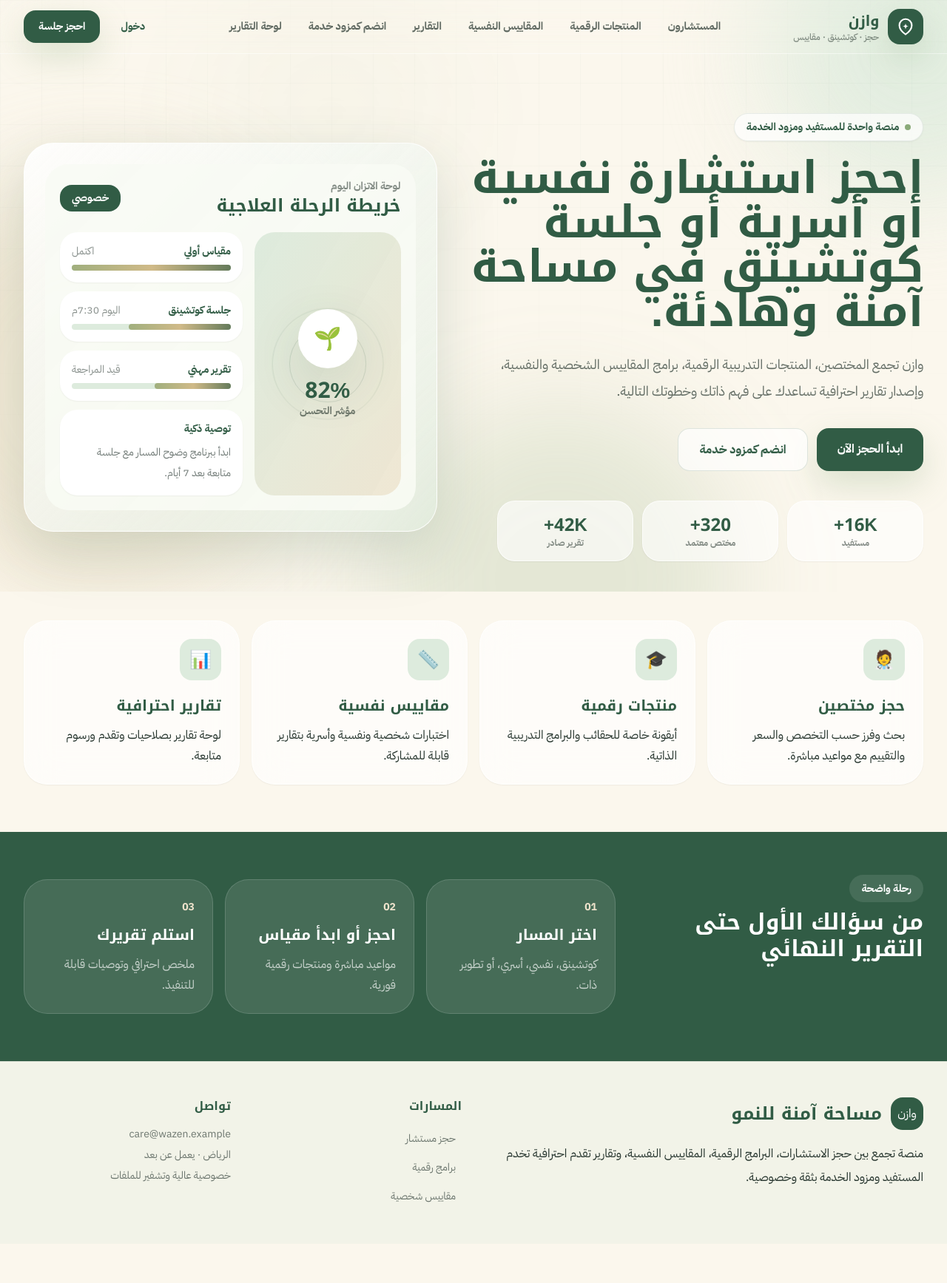
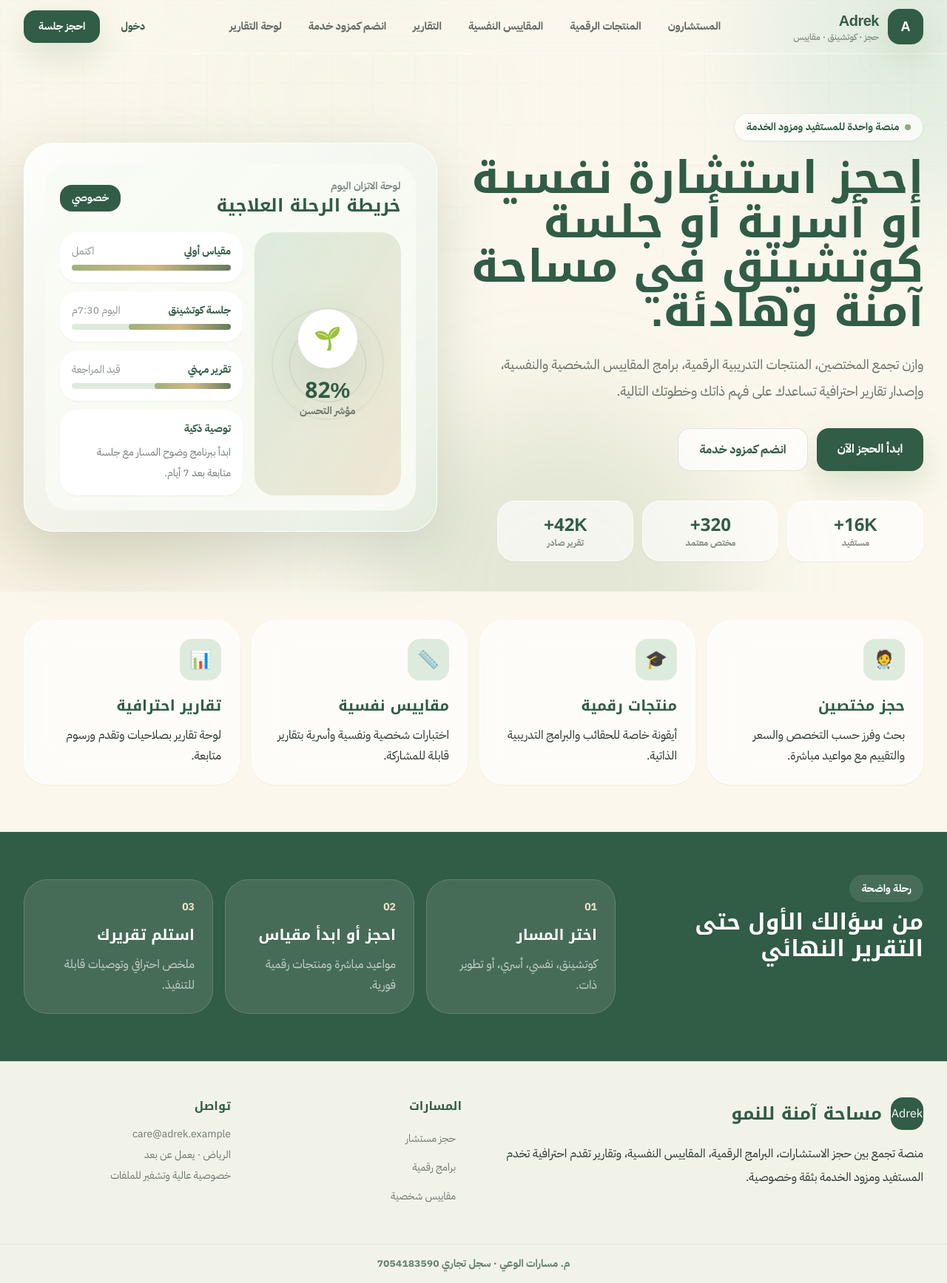
Before and after one commit to KarimWajihKMW/---------------------------1777632364093-y21vbxnl-mi1jg2, a plain HTML site: page index.html in a window 1280 px wide. Shown: the whole page at 74% size. Before the commit the page ends 1682 px from the top, so only its background shows below. Drawn offline with nearby package versions, Linux system fonts and the light colour scheme.

Commit message:
feat: تعديل الاسم المشروع الى Adrek ... وفي الاسفل م. مسارات ال...

```diff
--- a/index.html
+++ b/index.html
@@ -3,8 +3,8 @@
 <head>
     <meta charset="UTF-8">
     <meta name="viewport" content="width=device-width, initial-scale=1.0">
-    <meta name="description" content="منصة وازن لحجز جلسات الكوتشينق وتطوير الذات والإرشاد النفسي والأسري، مع منتجات تدريبية رقمية ومقاييس شخصية وتقارير احترافية.">
-    <title>وازن | منصة الاستشارات والكوتشينق</title>
+    <meta name="description" content="منصة Adrek لحجز جلسات الكوتشينق وتطوير الذات والإرشاد النفسي والأسري، مع منتجات تدريبية رقمية ومقاييس شخصية وتقارير احترافية.">
+    <title>Adrek | منصة الاستشارات والكوتشينق</title>
     <script src="https://cdn.tailwindcss.com"></script>
     <script>
       tailwind.config = {
@@ -48,10 +48,11 @@
         <nav class="mx-auto flex max-w-7xl items-center justify-between px-4 py-3 sm:px-6 lg:px-8" aria-label="التنقل الرئيسي">
             <a href="/" data-route="/" class="group flex items-center gap-3 rounded-2xl focus:outline-none focus:ring-4 focus:ring-sage/30">
                 <span class="relative flex h-12 w-12 items-center justify-center overflow-hidden rounded-2xl bg-moss text-white shadow-leaf transition duration-300 group-hover:scale-105">
-                    <svg class="h-7 w-7" viewBox="0 0 24 24" fill="none" aria-hidden="true"><path d="M12 21c4.8-3.4 7.2-6.9 7.2-10.6A7.2 7.2 0 0 0 12 3.2 7.2 7.2 0 0 0 4.8 10.4C4.8 14.1 7.2 17.6 12 21Z" stroke="currentColor" stroke-width="1.8"/><path d="M8.6 11.3c2.1.1 3.1-.8 3.4-3 .4 2.2 1.4 3.1 3.4 3-2 .4-3 1.5-3.4 3.7-.3-2.2-1.3-3.3-3.4-3.7Z" fill="currentColor"/></svg>
+                    <img src="logo.png" alt="شعار Adrek" class="h-full w-full object-cover" onerror="this.style.display='none'; this.nextElementSibling.style.display='block';">
+                    <span class="hidden font-display text-lg font-extrabold" aria-hidden="true">A</span>
                 </span>
                 <span>
-                    <span class="block font-display text-xl font-extrabold tracking-tight text-moss">وازن</span>
+                    <span class="block font-display text-xl font-extrabold tracking-tight text-moss">Adrek</span>
                     <span class="block text-xs font-medium text-ink/55">حجز · كوتشينق · مقاييس</span>
                 </span>
             </a>
@@ -78,7 +79,7 @@
     <footer class="border-t border-moss/10 bg-[#eef1e5]/70">
         <div class="mx-auto grid max-w-7xl gap-8 px-4 py-12 sm:px-6 md:grid-cols-4 lg:px-8">
             <div class="md:col-span-2">
-                <div class="mb-4 flex items-center gap-3"><span class="flex h-11 w-11 items-center justify-center rounded-2xl bg-moss text-white">وازن</span><span class="font-display text-2xl font-extrabold text-moss">مساحة آمنة للنمو</span></div>
+                <div class="mb-4 flex items-center gap-3"><span class="flex h-11 w-11 items-center justify-center rounded-2xl bg-moss text-white">Adrek</span><span class="font-display text-2xl font-extrabold text-moss">مساحة آمنة للنمو</span></div>
                 <p class="max-w-xl leading-8 text-ink/68">منصة تجمع بين حجز الاستشارات، البرامج الرقمية، المقاييس النفسية، وتقارير تقدم احترافية تخدم المستفيد ومزود الخدمة بثقة وخصوصية.</p>
             </div>
             <div>
@@ -92,11 +93,14 @@
             <div>
                 <h3 class="mb-4 font-display font-bold text-moss">تواصل</h3>
                 <div class="grid gap-2 text-sm text-ink/65">
-                    <span>care@wazen.example</span>
+                    <span>care@adrek.example</span>
                     <span>الرياض · يعمل عن بعد</span>
                     <span>خصوصية عالية وتشفير للملفات</span>
                 </div>
             </div>
+        </div>
+        <div class="border-t border-moss/10 px-4 py-4 text-center text-sm font-bold text-moss/75 sm:px-6 lg:px-8">
+            م. مسارات الوعي · سجل تجاري 7054183590
         </div>
     </footer>
 
```
